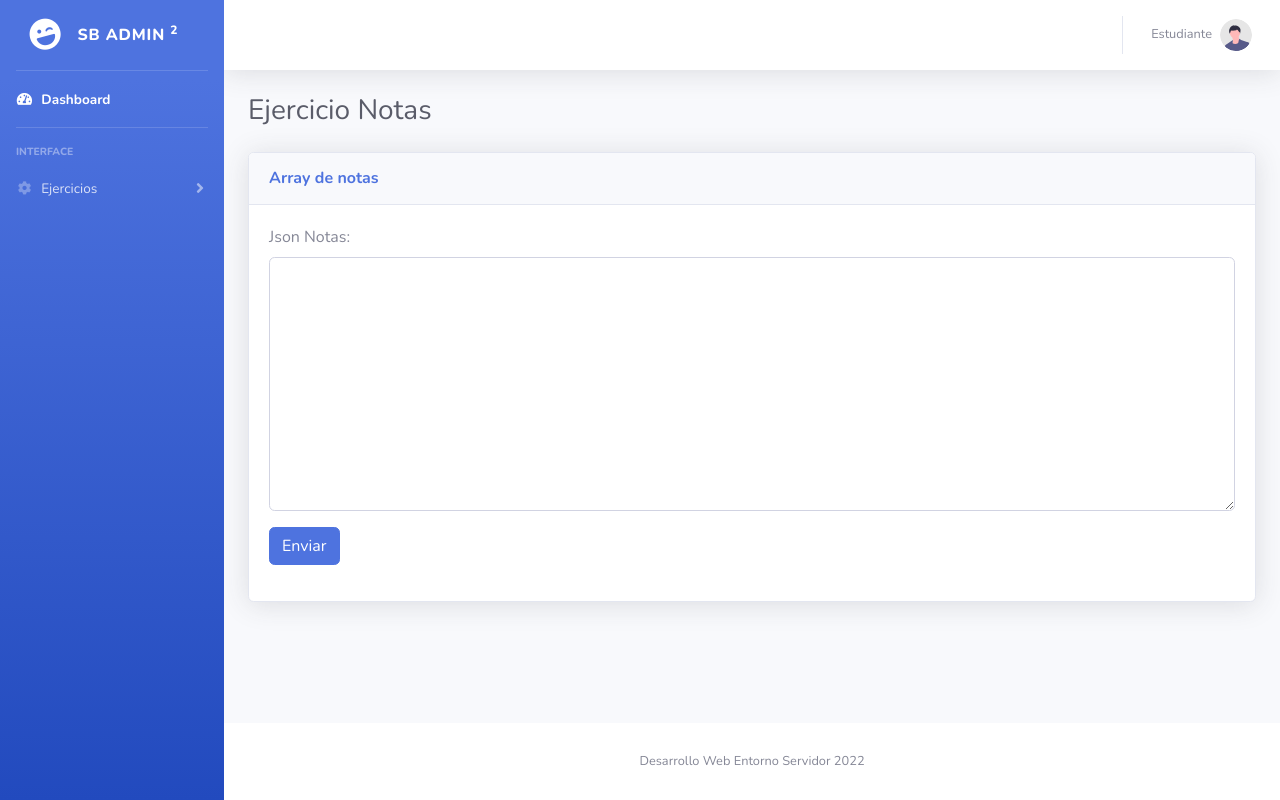
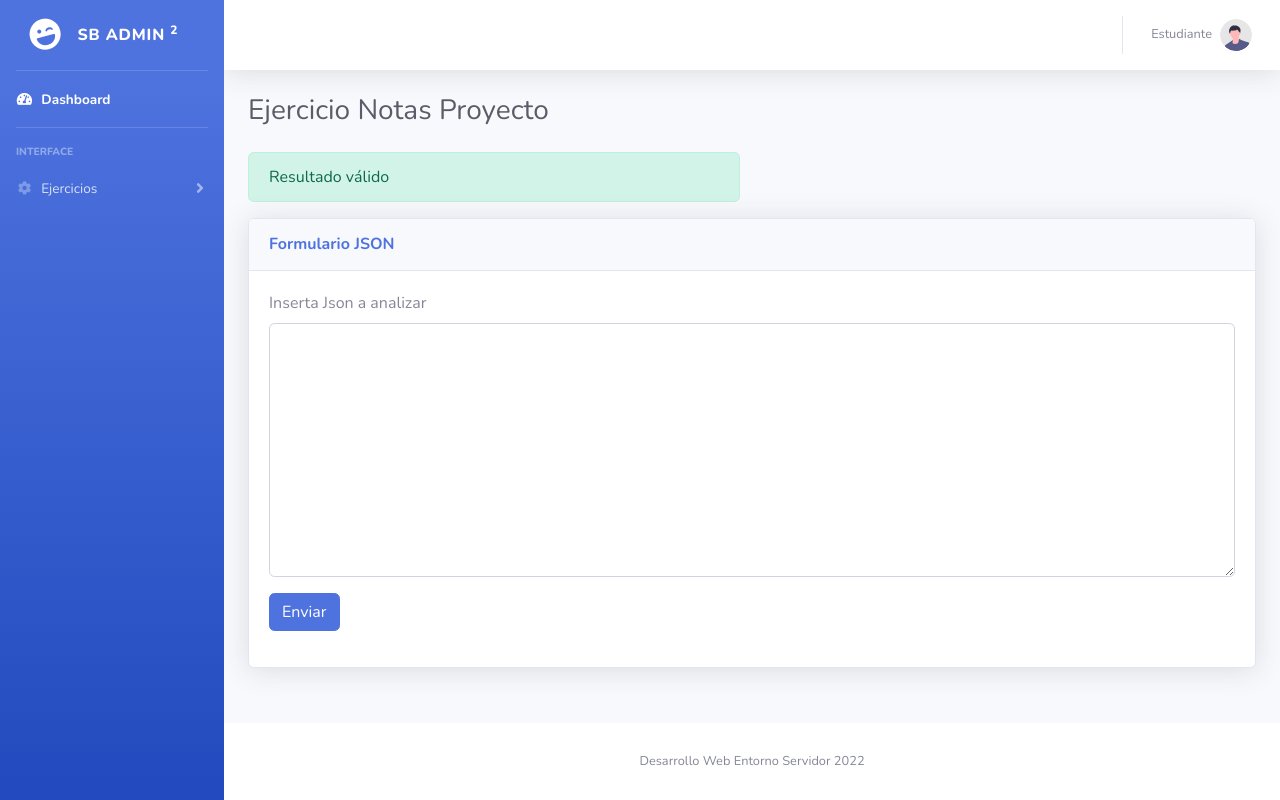
Before and after one commit to Articx99/ProyectoNotasPHP, a PHP site: template views/notas.JorgeRodriguez.view.php in a window 1280 px wide. Run offline with PHP 8.4, Linux system fonts and the light colour scheme; the template is opened without the code that fills it, so the values that code supplies are empty.

Commit message:
Trabajo acabado v2.

```diff
--- a/controllers/notas.JorgeRodriguez.controller.php
+++ b/controllers/notas.JorgeRodriguez.controller.php
@@ -110,7 +110,8 @@ function checkForm(array $post) : array{
                         if(!is_array($arrayNotas)){
                             $erroresJson .= "El módulo '".htmlentitites($arrayNotas)."' no es un array de notas<br />";
                         }
-                        else{                             foreach($arrayNotas as $n){
+                        else{
+                            foreach($arrayNotas as $n){
                                 if(!is_float($n) && !is_int($n) && !is_array($n)){
                                     $erroresJson .= "El módulo '".htmlentities($modulo)."', el alumno '".htmlentities($nombre)."' tiene la nota '".htmlentities($n)."' que no es un int<br />";
                                 }
--- a/views/notas.JorgeRodriguez.view.php
+++ b/views/notas.JorgeRodriguez.view.php
@@ -1,11 +1,16 @@
 <div class="d-sm-flex align-items-center justify-content-between mb-4">
-    <h1 class="h3 mb-0 text-gray-800">Ejercicio Notas</h1>
+    <h1 class="h3 mb-0 text-gray-800">Ejercicio Notas Proyecto</h1>
 
 </div>
 
-<!-- Content Row -->
-
 <div class="row">
+    <?php if(count($data['errores']) == 0){ ?>
+        <div class="col-12 col-lg-6">
+            <div class="alert alert-success">
+                Resultado válido
+            </div>
+        </div>
+    <?php }?>
     <?php
     if(isset($data['resultado'])){
     ?>
@@ -13,11 +18,10 @@
             <div class="card shadow mb-4">
                 <div
                     class="card-header py-3 d-flex flex-row align-items-center justify-content-between">
-                    <h6 class="m-0 font-weight-bold text-primary">Resultados por módulo</h6>
+                    <h6 class="m-0 font-weight-bold text-primary">Tabla Notas</h6>
                 </div>
-                <!-- Card Body -->
+
                 <div class="card-body">
-
                     <table class="table table-striped">
                         <thead>
                             <tr>
@@ -35,18 +39,15 @@
                                     echo "<tr><td>$asign</td>";
                                     foreach($notas as $key => $value){
                                         if($key  != 'max' && $key != 'min') {
-
                                             echo "<td>$value</td>";
                                         }
                                         else{
 
                                             echo "<td>". $value['alumno'] . ":" . $value['nota'] . "</td>" ;
                                             }
-
                                     }
                                     echo "</tr>";
                                 }
-
                             ?>
                         </tbody>
                     </table>
@@ -57,7 +58,7 @@
     }
     if(isset($data['resultado'])){
     ?>
-    <!--Para parte 2 -->
+
     <div class="col-lg-4 col-12">
         <div class="alert alert-success">
             <ol>
@@ -73,6 +74,7 @@
             </ol>
         </div>
     </div>
+
     <div class="col-lg-4 col-12">
         <div class="alert alert-warning">
             <ol>
@@ -88,6 +90,7 @@
             </ol>
         </div>
     </div>
+
     <div class="col-lg-4 col-12">
         <div class="alert alert-danger">
             <ol>
@@ -106,20 +109,18 @@
     <?php
     }
     ?>
-    <!-- comment -->
+
     <div class="col-12">
         <div class="card shadow mb-4">
             <div
                 class="card-header py-3 d-flex flex-row align-items-center justify-content-between">
-                <h6 class="m-0 font-weight-bold text-primary">Array de notas</h6>
+                <h6 class="m-0 font-weight-bold text-primary">Formulario JSON</h6>
             </div>
             <!-- Card Body -->
             <div class="card-body">
-                <!--<form action="./?sec=formulario" method="post">                   -->
                 <form method="post" action="./?sec=notas.jorgeRodriguez">
-                    <!--<input type="hidden" name="sec" value="iterativas01" />-->
                     <div class="mb-3">
-                        <label for="texto">Json Notas:</label>
+                        <label for="texto">Inserta Json a analizar</label>
                         <textarea class="form-control" id="json_notas" name="json_notas" rows="10"><?php echo isset($data['input']['json_notas']) ? $data['input']['json_notas'] : '';?></textarea>
                         <p class="text-danger small"><?php echo isset($data['errores']['json_notas']) ? $data['errores']['json_notas'] : ''; ?></p>
                     </div>
@@ -130,4 +131,5 @@
             </div>
         </div>
     </div>
+
 </div>
```
Lines whose indentation alone changed are shown as unchanged.
